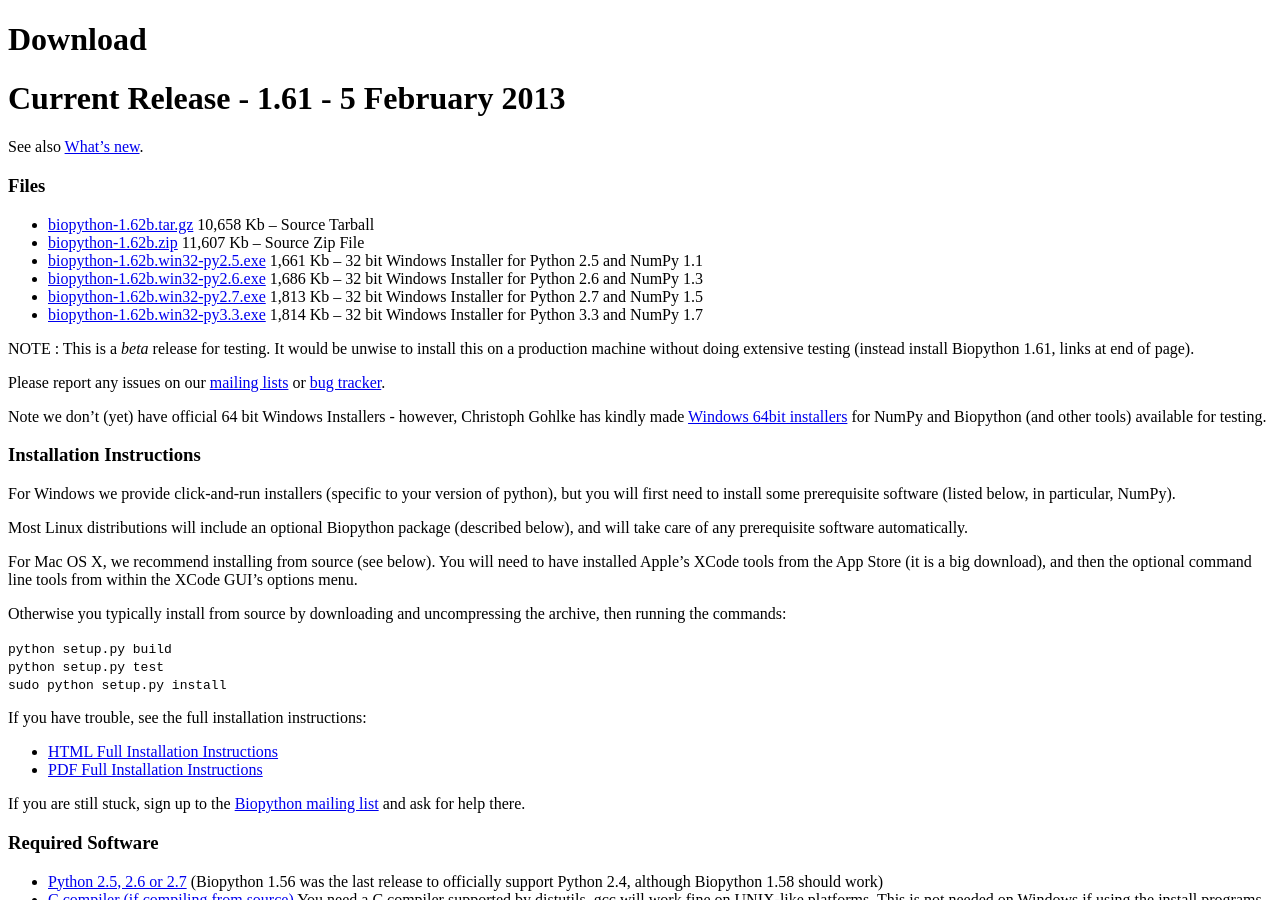
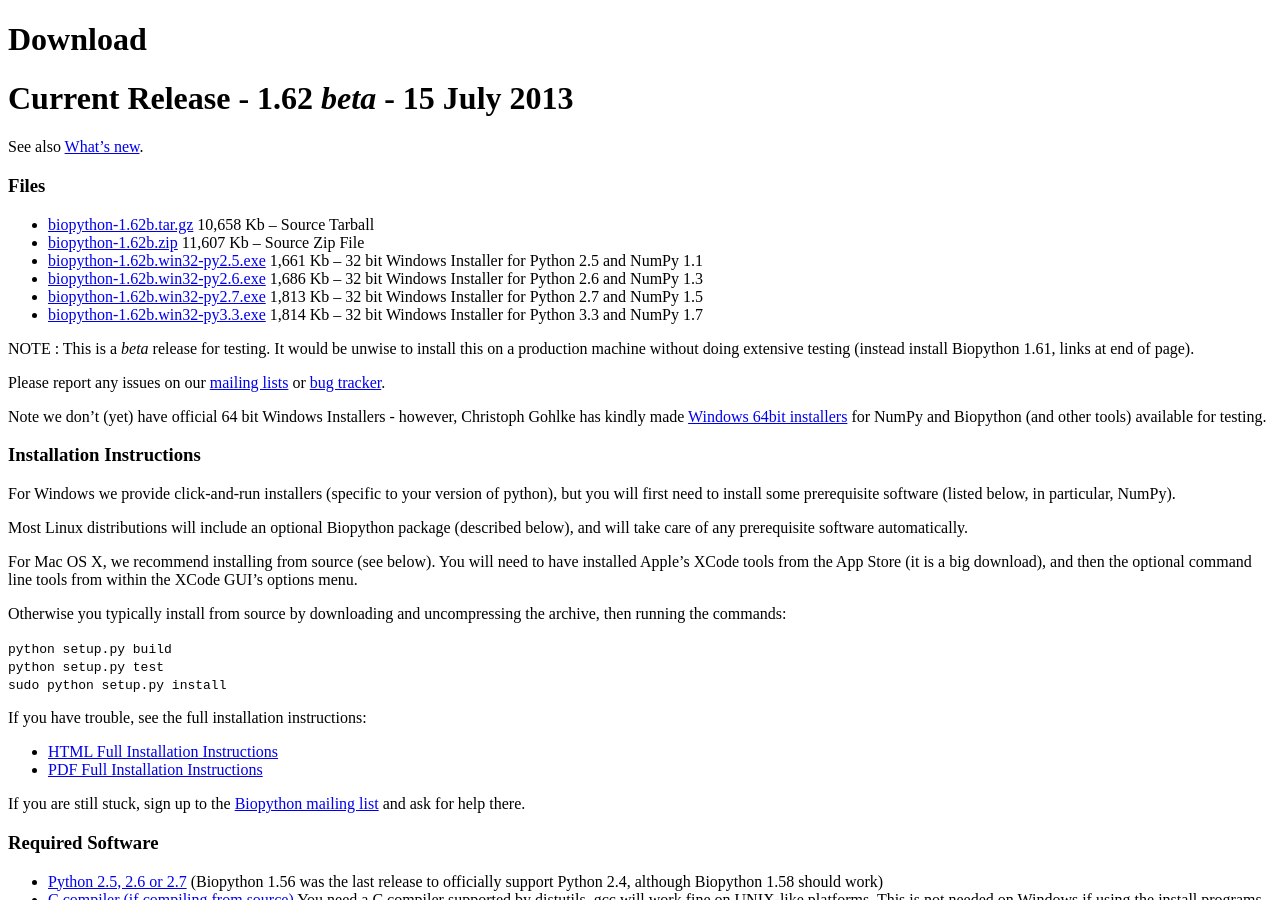
Before and after one commit to biopython/biopython.github.io, a Jekyll site: the page built from wiki/Download.md, in a window 1280 px wide and 900 px high. Built offline with Jekyll 4.4.1, drawn with Linux system fonts in a browser that asks for light colours.

Commit message:
/* Current Release - 1.62 ''beta'' - 15 July 2013 */

```diff
--- a/wiki/Download.md
+++ b/wiki/Download.md
@@ -4,8 +4,8 @@ permalink: wiki/Download
 layout: wiki
 ---
 
-Current Release - 1.61 - 5 February 2013
-========================================
+Current Release - 1.62 *beta* - 15 July 2013
+============================================
 
 See also [What's
 new](https://github.com/biopython/biopython/raw/master/NEWS).
```
Also changed, not shown: 1 other file.
